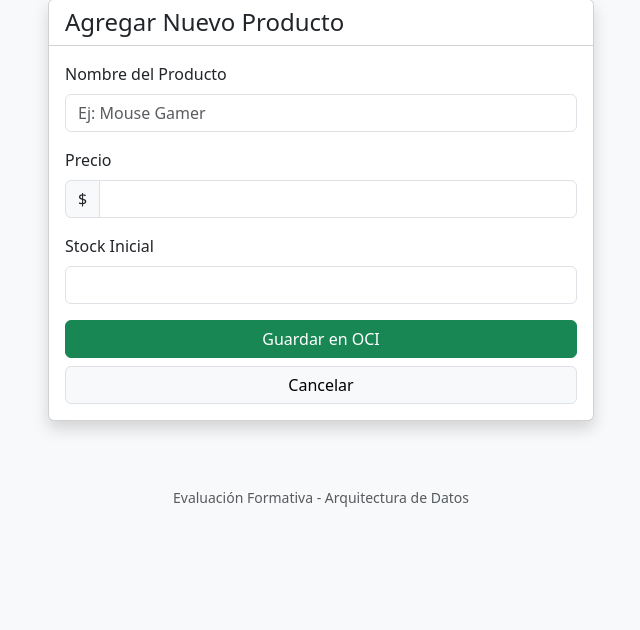
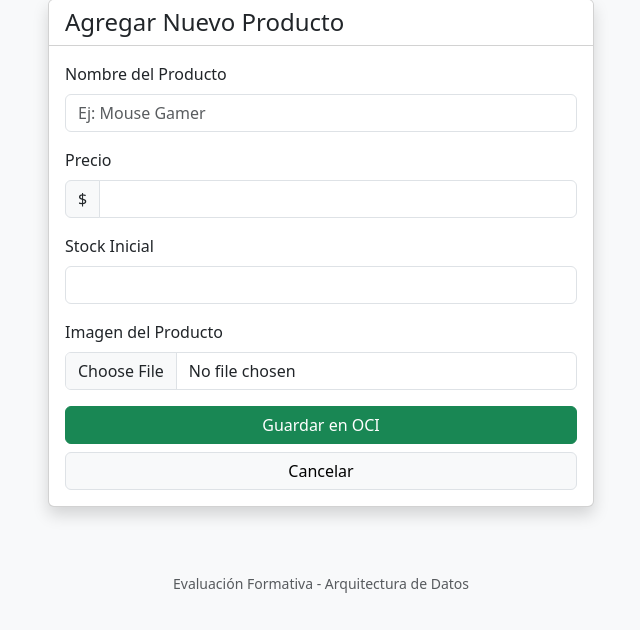
Before and after one commit to M4rtinTapia/Evaluacion-Django-AWS, a Django app: page /crear/ in a window 1280 px wide. Shown: the part 89-719 px from the top of the page, without its empty margins (319-959 px from the left). Run offline with Django 5.2, Linux system fonts and the light colour scheme.

Commit message:
Actualización de modelo con imagen y migraciones

```diff
--- a/inventario/models.py
+++ b/inventario/models.py
@@ -1,12 +1,9 @@
 from django.db import models
-
-# Create your models here.
 
 class Producto(models.Model):
     nombre = models.CharField(max_length=100)
     precio = models.IntegerField()
     stock = models.IntegerField()
-    # Este campo se encarga de conectar con Azure Blob Storage para almacenar la imagen
     imagen = models.ImageField(upload_to='productos/', null=True, blank=True)
 
     def __str__(self):
--- a/inventario/views.py
+++ b/inventario/views.py
@@ -7,60 +7,47 @@ def login_view(request):
     if request.method == 'POST':
         usuario = request.POST.get('username', '').strip()
         clave = request.POST.get('password', '')
-
-        # PROGRAMACIÓN SEGURA: authenticate() usa consultas parametrizadas internamente contra SQLi
         user = authenticate(request, username=usuario, password=clave)
-
         if user is not None:
             login(request, user)
             return redirect('listar')
         else:
             messages.error(request, "Credenciales incorrectas.")
             return render(request, 'login.html')
-
     return render(request, 'login.html')
 
 def logout_view(request):
     logout(request)
     return redirect('login')
 
-# CORREGIDO: Se renombró a 'listar' para hacer match con urls.py y {% url 'listar' %}
 def listar(request):
     productos = Producto.objects.all()
     return render(request, 'lista.html', {'productos': productos})
 
-# CORREGIDO: Se renombró a 'crear' para hacer match con urls.py y {% url 'crear' %}
 def crear(request):
     if request.method == "POST":
-        # Sanitización en el origen: eliminamos espacios maliciosos en los extremos
         nombre = request.POST.get('nombre', '').strip()
-
-        # Validación estricta de tipos para evitar inyección de texto en campos numéricos
         try:
             precio = float(request.POST.get('precio', 0))
             stock = int(request.POST.get('stock', 0))
         except (ValueError, TypeError):
             return render(request, 'form.html', {'error': 'Datos numéricos inválidos.'})
 
-        # Control de datos vacíos o incoherentes
+        imagen = request.FILES.get('imagen')
+
         if not nombre or precio < 0 or stock < 0:
             return render(request, 'form.html', {'error': 'Por favor, rellena los campos con datos válidos.'})
 
-        # Inserción segura en la base de datos de Oracle Cloud mediante el ORM
-        Producto.objects.create(nombre=nombre, precio=precio, stock=stock)
+        Producto.objects.create(nombre=nombre, precio=precio, stock=stock, imagen=imagen)
         return redirect('listar')
-
     return render(request, 'form.html')
 
-# CORREGIDO: Se renombró a 'eliminar' para hacer match con urls.py y {% url 'eliminar' %}
 def eliminar(request, id):
-    # El convertidor <int:id> de la URL ya bloquea ataques de texto directo aquí
     producto = get_object_or_404(Producto, id=id)
     producto.delete()
     return redirect('listar')
 
 def editar(request, id):
-    # 1. Rescatamos el producto por su ID desde Oracle Cloud OCI
     try:
         producto = Producto.objects.get(id=id)
     except Producto.DoesNotExist:
@@ -70,28 +57,21 @@ def editar(request, id):
         nombre = request.POST.get('nombre')
         precio_raw = request.POST.get('precio')
         stock_raw = request.POST.get('stock')
+        imagen_nueva = request.FILES.get('imagen')
 
-        # 2. Validación y sanitización estricta de tipos
         try:
             precio = int(precio_raw)
             stock = int(stock_raw)
-
             if precio < 0 or stock < 0:
                 raise ValueError
 
-            # 3. Guardado seguro parametrizado mediante el ORM
             producto.nombre = nombre
             producto.precio = precio
             producto.stock = stock
+            if imagen_nueva:
+                producto.imagen = imagen_nueva
             producto.save()
             return redirect('listar')
-
         except (ValueError, TypeError):
-            # Si meten letras con F12, recargamos el formulario con la alerta visual
-            return render(request, 'form.html', {
-                'error': 'Datos numéricos inválidos en la edición.',
-                'producto': producto
-            })
-
-    # Si entran por primera vez (GET), cargamos el formulario con los datos actuales
+            return render(request, 'form.html', {'error': 'Datos numéricos inválidos en la edición.', 'producto': producto})
     return render(request, 'form.html', {'producto': producto})
--- a/templates/form.html
+++ b/templates/form.html
@@ -31,7 +31,7 @@
                     </div>
                 {% endif %}
 
-                <form method="POST">
+    <form method="POST" enctype="multipart/form-data">
                     {% csrf_token %}
 
                     <div class="mb-3">
@@ -52,6 +52,11 @@
                         <input type="number" name="stock" class="form-control" required value="{{ producto.stock|default:'' }}">
                     </div>
 
+                    <div class="mb-3">
+                        <label class="form-label">Imagen del Producto</label>
+                        <input type="file" name="imagen" class="form-control" accept="image/*">
+                    </div>
+
                     <div class="d-grid gap-2">
                         <button type="submit" class="btn btn-success">{% if producto %}Actualizar en OCI{% else %}Guardar en OCI{% endif %}</button>
                         <a href="{% url 'listar' %}" class="btn btn-light border">Cancelar</a>
```
Also changed, not shown: proyecto_final/settings.py (+13 -6 lines), templates/lista.html (+9 -7 lines), db.sqlite3 (added).
